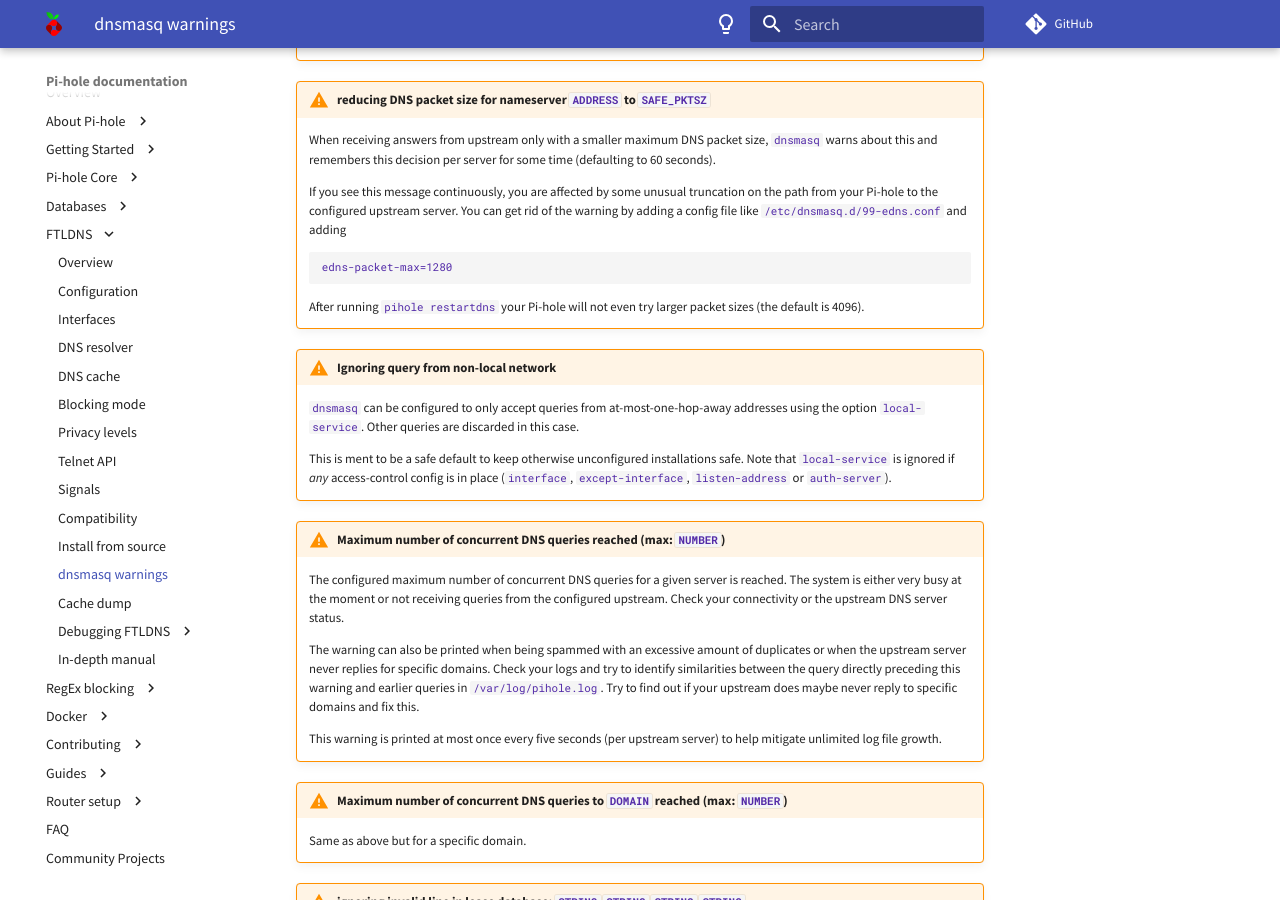
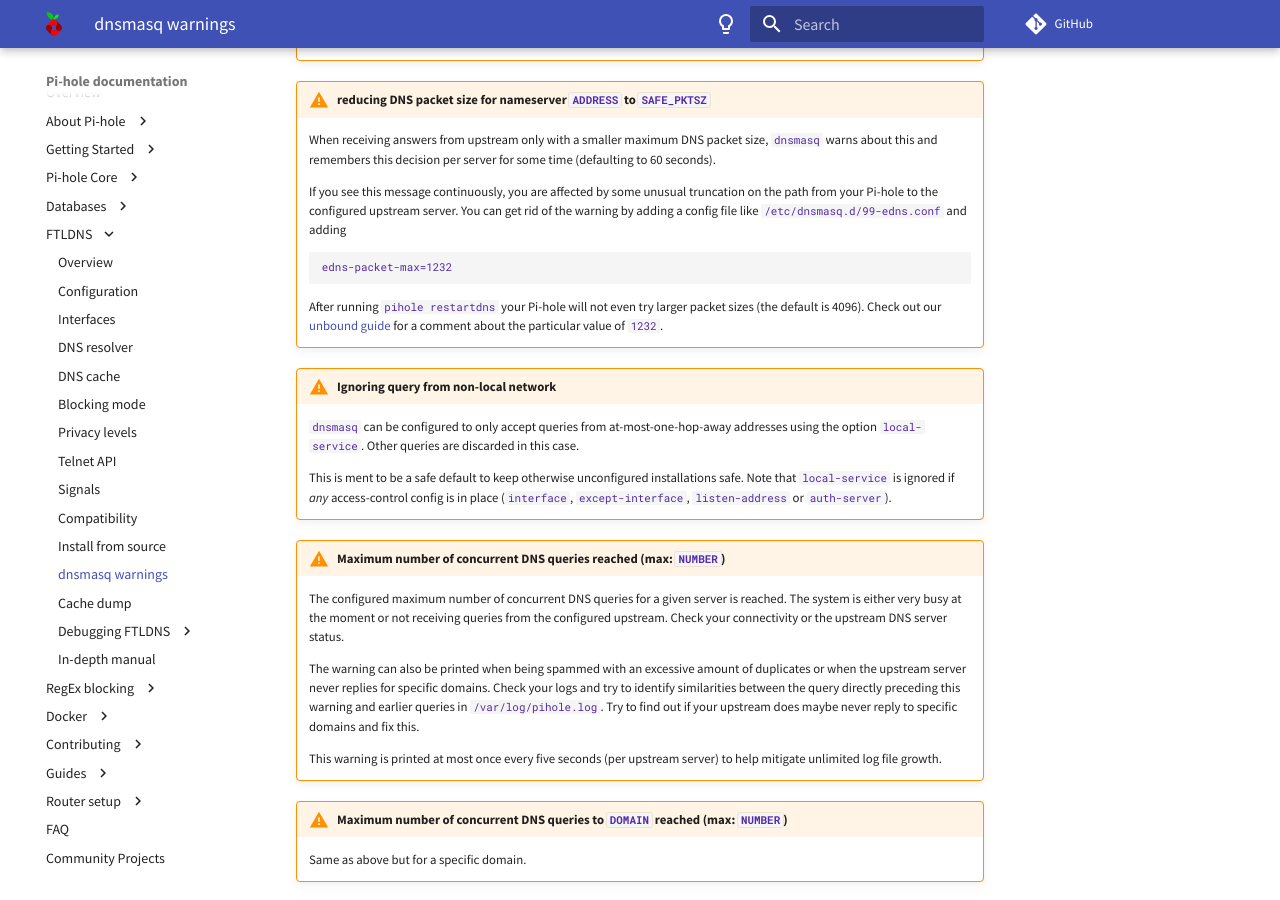
Before and after one commit to pi-hole/docs, an MkDocs documentation site: the page built from docs/ftldns/dnsmasq_warn.md, in a window 1280 px wide and 900 px high, scrolled down 3567 px. Built offline with MkDocs 1.6.1 and Material for MkDocs 9.7.7, drawn with Linux system fonts in a browser that asks for light colours; comment, search, counter and statistics services are not loaded.

Commit message:
Add details to EDNS buffer size choice in unbound guide. Also reduce suggested EDNS buffer size in dnsmasq warnings discussion.
Signed-off-by: DL6ER <dl6er@dl6er.de>

````diff
--- a/docs/ftldns/dnsmasq_warn.md
+++ b/docs/ftldns/dnsmasq_warn.md
@@ -130,10 +130,10 @@
     You can get rid of the warning by adding a config file like `/etc/dnsmasq.d/99-edns.conf` and adding
 
     ``` plain
-    edns-packet-max=1280
+    edns-packet-max=1232
     ```
 
-    After running `pihole restartdns` your Pi-hole will not even try larger packet sizes (the default is 4096).
+    After running `pihole restartdns` your Pi-hole will not even try larger packet sizes (the default is 4096). Check out our [unbound guide](../guides/dns/unbound.md) for a comment about the particular value of `1232`.
 
 !!! warning "Ignoring query from non-local network"
 
````
Also changed, not shown: docs/guides/dns/unbound.md (+23 -2 lines).
